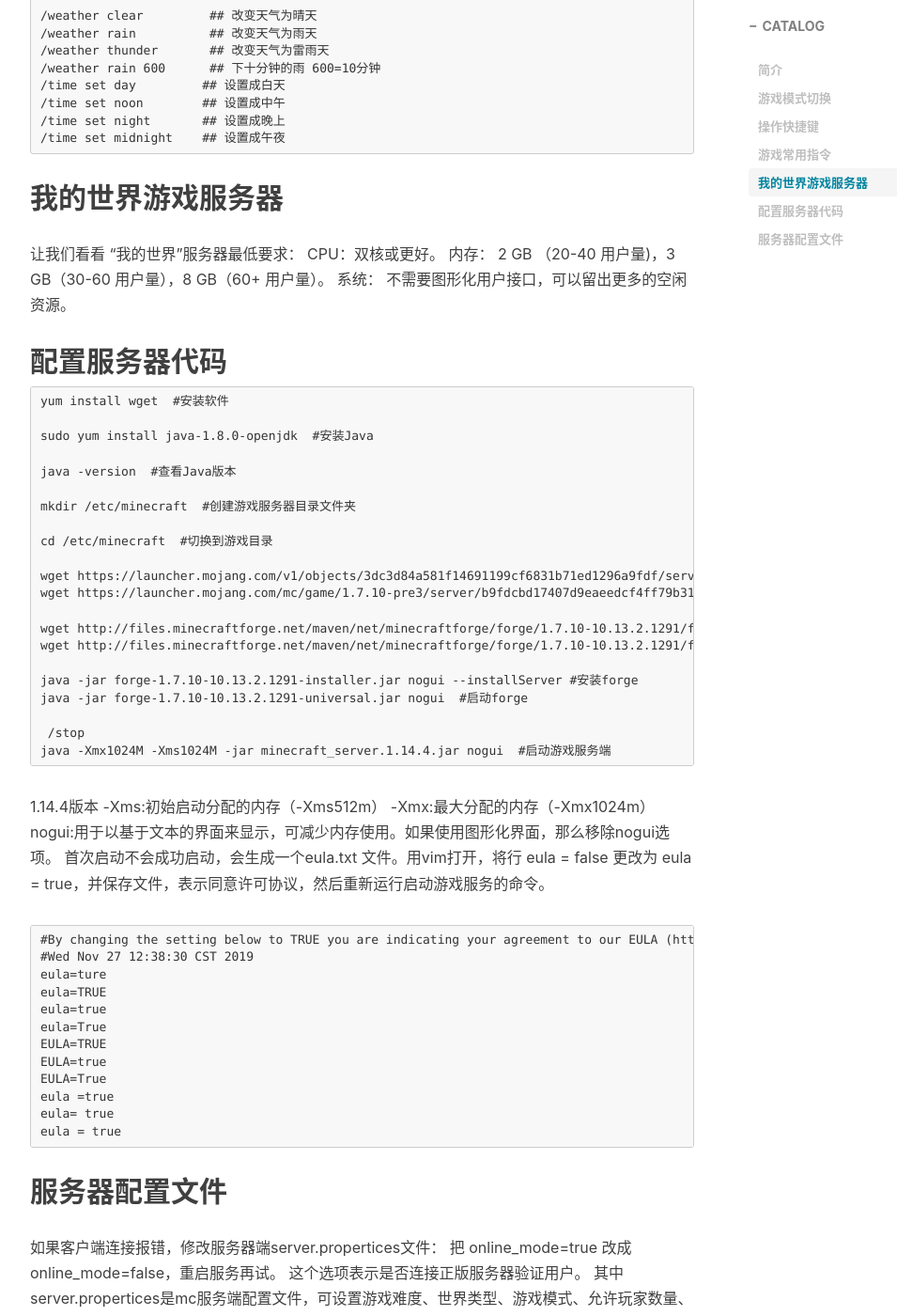
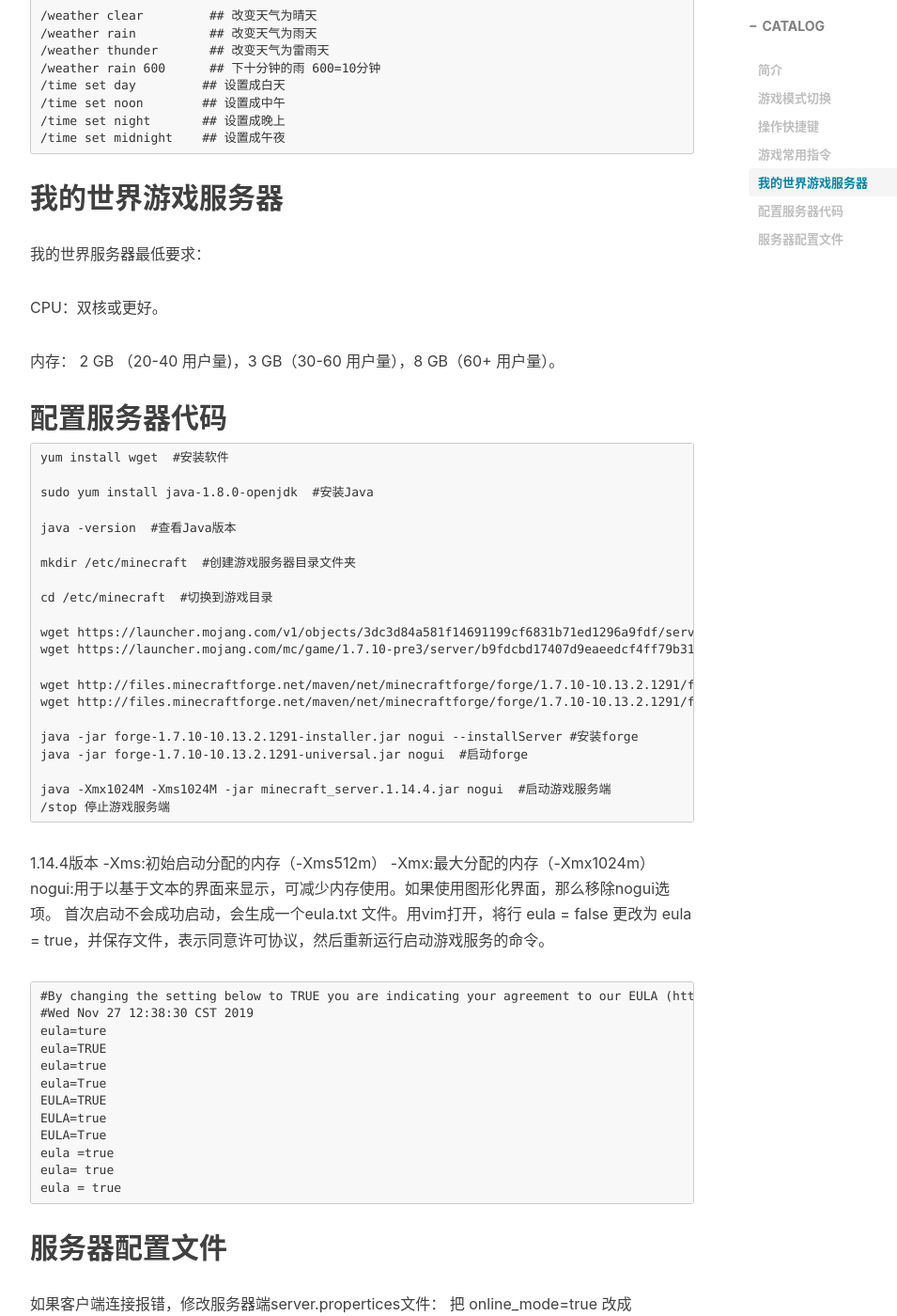
Before and after one commit to tcq233/tcq233.github.io, a Jekyll site: the page built from _posts/2020-05-05-minecraft.md, in a window 1280 px wide and 1400 px high, scrolled down 1585 px. Shown: the whole window at 94% size, without its empty margins (233-1188 px from the left). Built offline with Jekyll 4.4.1, drawn with Linux system fonts in a browser that asks for light colours; nearby versions of some CDN libraries; comment, search, counter and statistics services are not loaded.

Commit message:
Update 2020-05-05-minecraft.md

````diff
--- a/_posts/2020-05-05-minecraft.md
+++ b/_posts/2020-05-05-minecraft.md
@@ -74,10 +74,11 @@
 ```
 ## 我的世界游戏服务器
 
-让我们看看 “我的世界”服务器最低要求：
+我的世界服务器最低要求：
+
 CPU：双核或更好。
+
 内存： 2 GB （20-40 用户量)，3 GB（30-60 用户量），8 GB（60+ 用户量）。
-系统： 不需要图形化用户接口，可以留出更多的空闲资源。
 
 ## 配置服务器代码
 ```
@@ -100,8 +101,8 @@
 java -jar forge-1.7.10-10.13.2.1291-installer.jar nogui --installServer #安装forge
 java -jar forge-1.7.10-10.13.2.1291-universal.jar nogui  #启动forge
 
- /stop
 java -Xmx1024M -Xms1024M -jar minecraft_server.1.14.4.jar nogui  #启动游戏服务端
+/stop 停止游戏服务端
 ```
 1.14.4版本
 -Xms:初始启动分配的内存（-Xms512m）
````
